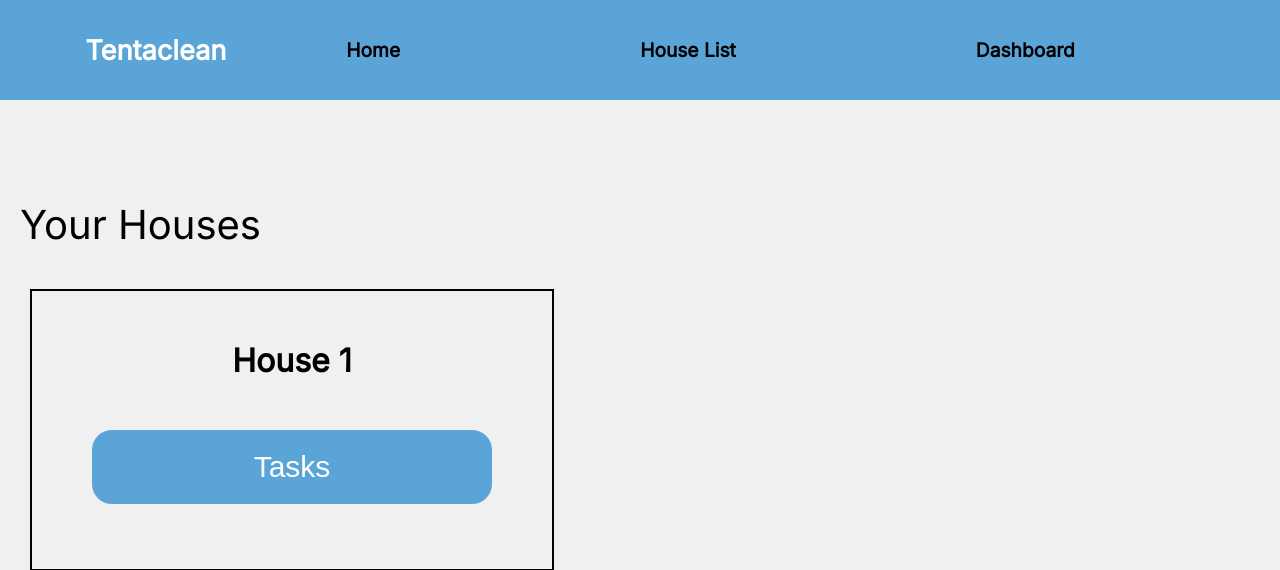
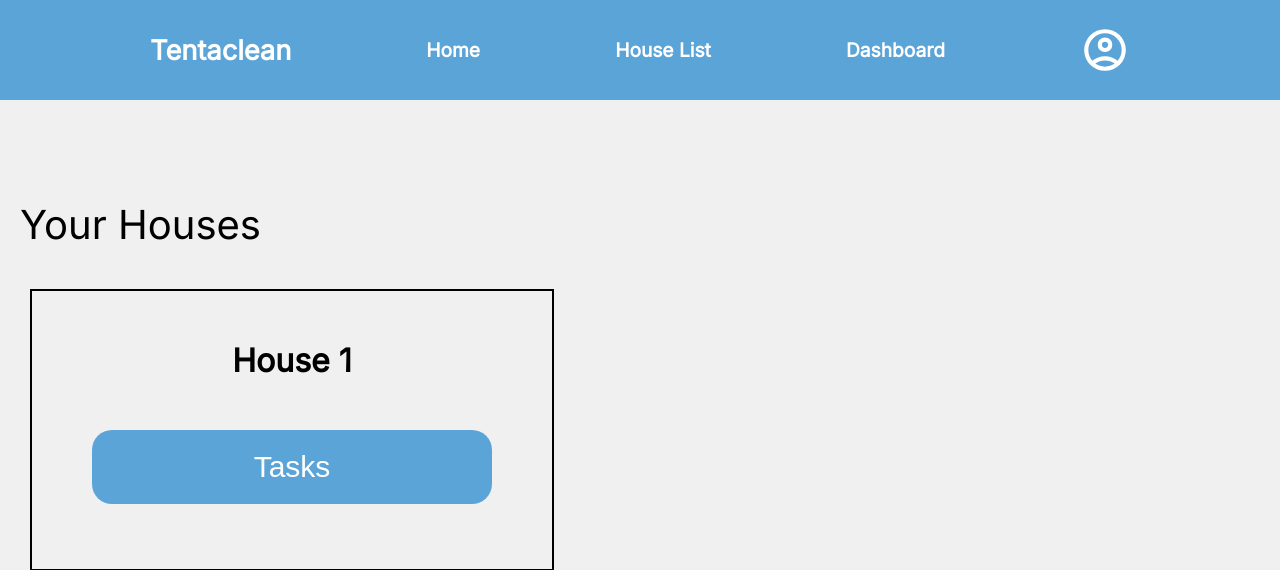
Before and after one commit to woacwoak/tentaclean, a Flask app: page /houselist in a window 1280 px wide. Shown: the top 570 px of the page. Run offline with Flask 3, Linux system fonts and the light colour scheme.

Commit message:
I refactored css code and improved nav bar, adding new design and user icons on every page

```diff
--- a/static/css/styles.css
+++ b/static/css/styles.css
@@ -154,19 +154,6 @@ h1 {
     font-size: 42px;
 }
 
-nav{
-    height:100px;
-    display: flex;
-    background-color: #5BA4D8;
-    text-align: center;
-    display: flex;
-    justify-content: center;
-    align-items: center;
-    margin: auto;
-
-
-
-}
 
 .Tentaclean{
     font-size: 170%;
@@ -175,40 +162,30 @@ nav{
     text-align: center;
     font-weight: bold;
 }
-nav a{
-    color: white;
-    font-weight: bold;
-}
 
-.Home{
-    padding-left:120px;
-    padding-right: 120px;
-    color: black;
-    text-decoration: none;
-    font-size: larger;
+nav {
+    height:100px;
+    background-color: #5BA4D8;
+    display: flex;
+    justify-content: space-between;
+    align-items: center;
+    padding: 0 150px;
+
 
 }
 
-.HouseList{
-    padding-left:120px;
-    padding-right: 120px;
-    color: black;
-    text-decoration: none;
-    font-size: larger;
-
-}
-
-.Dashboard{
-    padding-left:120px;
-    padding-right: 120px;
-    color: black;
+nav a{
+    color: white;
+    font-weight: 600;
     text-decoration: none;
     font-size: larger;
 }
 
+
 #accounticon{
     position: static;
     width: 50px;
+    filter: invert(100%);
 }
 
 *{
--- a/templates/houselist.html
+++ b/templates/houselist.html
@@ -14,6 +14,7 @@
         <a class="Home" href="{{url_for('home')}}">Home</a>
         <a class="HouseList" href="{{url_for('houselist')}}">House List</a>
         <a class="Dashboard" href="{{url_for('dashboard')}}">Dashboard</a>
+        <img src="../static/img/icons/account_circle.svg" alt="account" id="accounticon">
     </nav>
 </header>
 <body>
```
